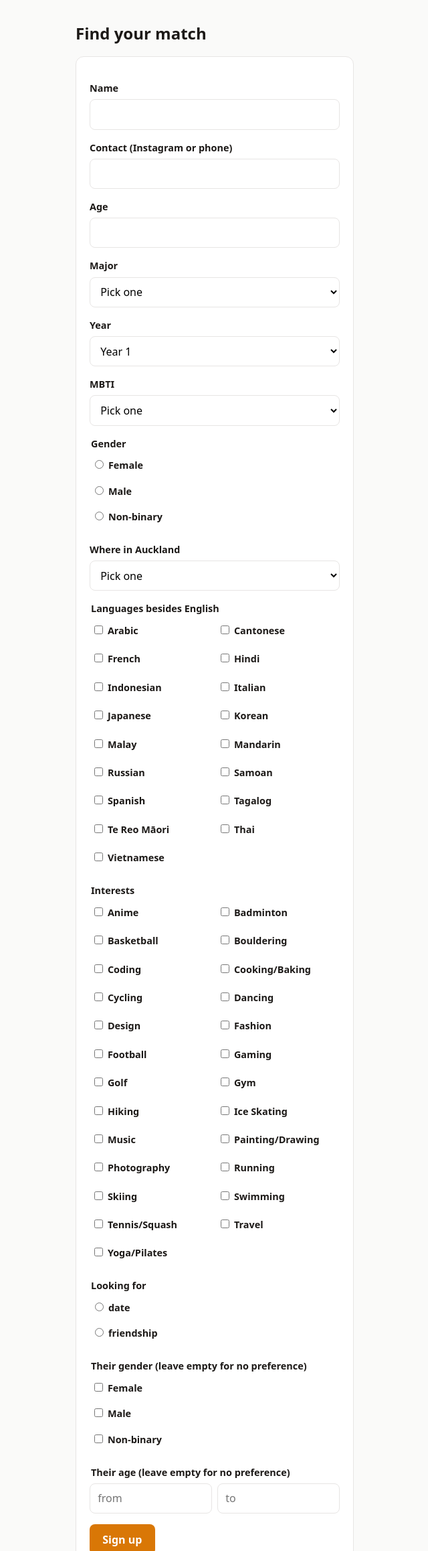
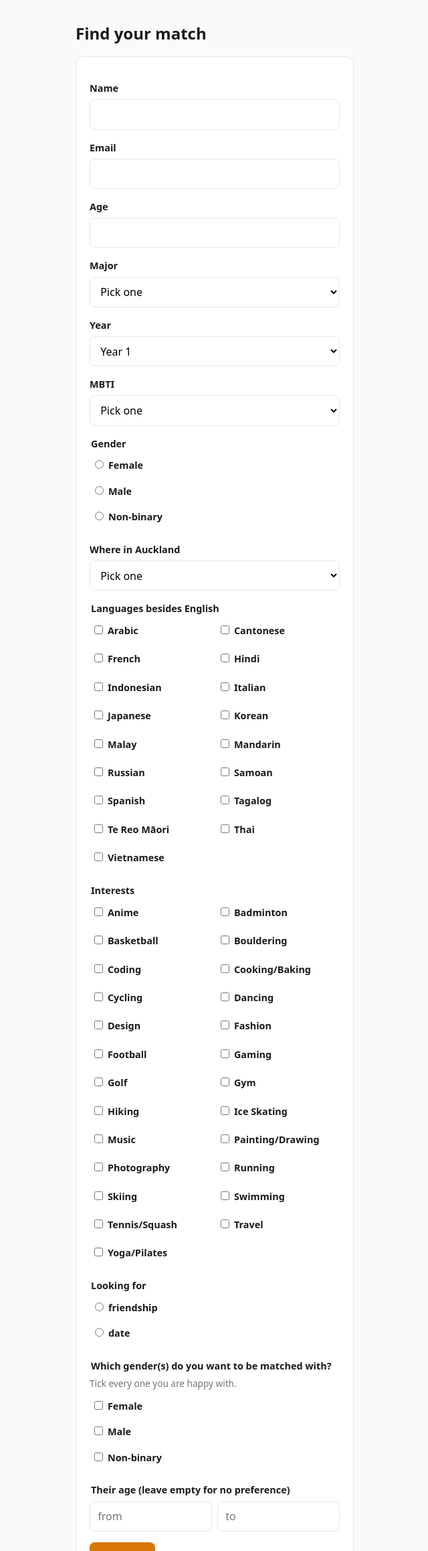
Before and after one commit to juu-na/kebplayground, a FastAPI app: page / in a window 1280 px wide. Shown: the part 49-2365 px from the top of the page at 67% size, without its empty margins (319-959 px from the left). Run offline with FastAPI, Linux system fonts and the light colour scheme.

Commit message:
feat: take an email, order friendship first and require a gender choice

```diff
--- a/kebplayground/web/app.py
+++ b/kebplayground/web/app.py
@@ -12,6 +12,7 @@ in flight.
 import csv
 import io
 import os
+import re
 import secrets
 import threading
 import uuid
@@ -42,6 +43,20 @@ store = db.make_store()
 # Held while a match run is going, so two organisers cannot start one each.
 run_lock = threading.Lock()
 
+# The order the modes are offered in, friendship first. Anything registered
+# later and not named here comes after, so vocabulary stays the source.
+MODE_ORDER = ("friendship", "date")
+
+# What a contact has to look like. Deliberately loose: one @, a dot after it,
+# no spaces. Anything tighter turns down addresses that work.
+EMAIL = re.compile(r"^[^@\s]+@[^@\s]+\.[^@\s]+$")
+
+
+def _modes_in_order() -> list[str]:
+    known = [mode for mode in MODE_ORDER if mode in vocabulary.MODES]
+    return known + sorted(set(vocabulary.MODES) - set(known))
+
+
 # What the signup form offers, sorted once. Majors are grouped by faculty so
 # the template renders one optgroup per faculty.
 OPTIONS = {
@@ -55,7 +70,7 @@ OPTIONS = {
     "areas": sorted(vocabulary.AREAS),
     "languages": sorted(vocabulary.LANGUAGES),
     "interests": sorted(vocabulary.INTERESTS),
-    "modes": sorted(vocabulary.MODES),
+    "modes": _modes_in_order(),
 }
 
 
@@ -82,8 +97,8 @@ def _parse_signup(form: dict[str, object], picked: dict[str, list[str]]) -> tupl
     contact = str(form.get("contact", "")).strip()
     if not name:
         raise ValueError("name is missing")
-    if not contact:
-        raise ValueError("contact is missing")
+    if not EMAIL.match(contact):
+        raise ValueError("email does not look like an address")
 
     def choice(field: str, registered: frozenset) -> str:
         value = str(form.get(field, "")).strip()
@@ -109,10 +124,13 @@ def _parse_signup(form: dict[str, object], picked: dict[str, list[str]]) -> tupl
     if not interests <= vocabulary.INTERESTS:
         raise ValueError("interests named something not registered")
 
+    # At least one gender has to be ticked. Ticking every one is how a user
+    # says they do not mind, which reads more clearly than an empty answer.
     preferences: dict[str, object] = {}
     pref_genders = frozenset(picked.get("pref_genders", []))
-    if pref_genders:
-        preferences["genders"] = pref_genders
+    if not pref_genders:
+        raise ValueError("pick at least one gender to be matched with")
+    preferences["genders"] = pref_genders
     age_low = str(form.get("pref_age_min", "")).strip()
     age_high = str(form.get("pref_age_max", "")).strip()
     if age_low or age_high:
--- a/kebplayground/web/static/style.css
+++ b/kebplayground/web/static/style.css
@@ -71,6 +71,12 @@ input:not([type="checkbox"]):not([type="radio"]), select {
   background: var(--card);
 }
 
+.hint {
+  margin: 0 0 0.4rem;
+  font-size: 0.85rem;
+  color: var(--muted);
+}
+
 .choices {
   display: grid;
   grid-template-columns: repeat(auto-fill, minmax(9rem, 1fr));
--- a/kebplayground/web/templates/result.html
+++ b/kebplayground/web/templates/result.html
@@ -5,7 +5,7 @@
   <p class="eyebrow">{{ mode }}</p>
   <h1>{{ name }}, meet {{ partner_name }}</h1>
   {% if message %}<p class="match-message">{{ message }}</p>{% endif %}
-  <p class="match-contact">Reach them at <strong>{{ partner_contact }}</strong></p>
+  <p class="match-contact">Email them at <strong>{{ partner_contact }}</strong></p>
   <p class="match-score">match score {{ '%.0f' % (score * 100) }}%</p>
 </div>
 {% endblock %}
--- a/kebplayground/web/templates/signup.html
+++ b/kebplayground/web/templates/signup.html
@@ -12,8 +12,8 @@
   </div>
 
   <div class="field">
-    <label for="contact">Contact (Instagram or phone)</label>
-    <input id="contact" name="contact" required value="{{ form.get('contact', '') }}">
+    <label for="contact">Email</label>
+    <input id="contact" name="contact" type="email" required value="{{ form.get('contact', '') }}">
   </div>
 
   <div class="field">
@@ -101,7 +101,8 @@
   </fieldset>
 
   <fieldset class="field">
-    <legend>Their gender (leave empty for no preference)</legend>
+    <legend>Which gender(s) do you want to be matched with?</legend>
+    <p class="hint">Tick every one you are happy with.</p>
     {% for gender in options.genders %}
     <label class="choice"><input type="checkbox" name="pref_genders" value="{{ gender }}"
       {% if gender in form.get('pref_genders', []) %}checked{% endif %}> {{ gender }}</label>
```
Also changed, not shown: tests/test_web.py (+20 -2 lines).
